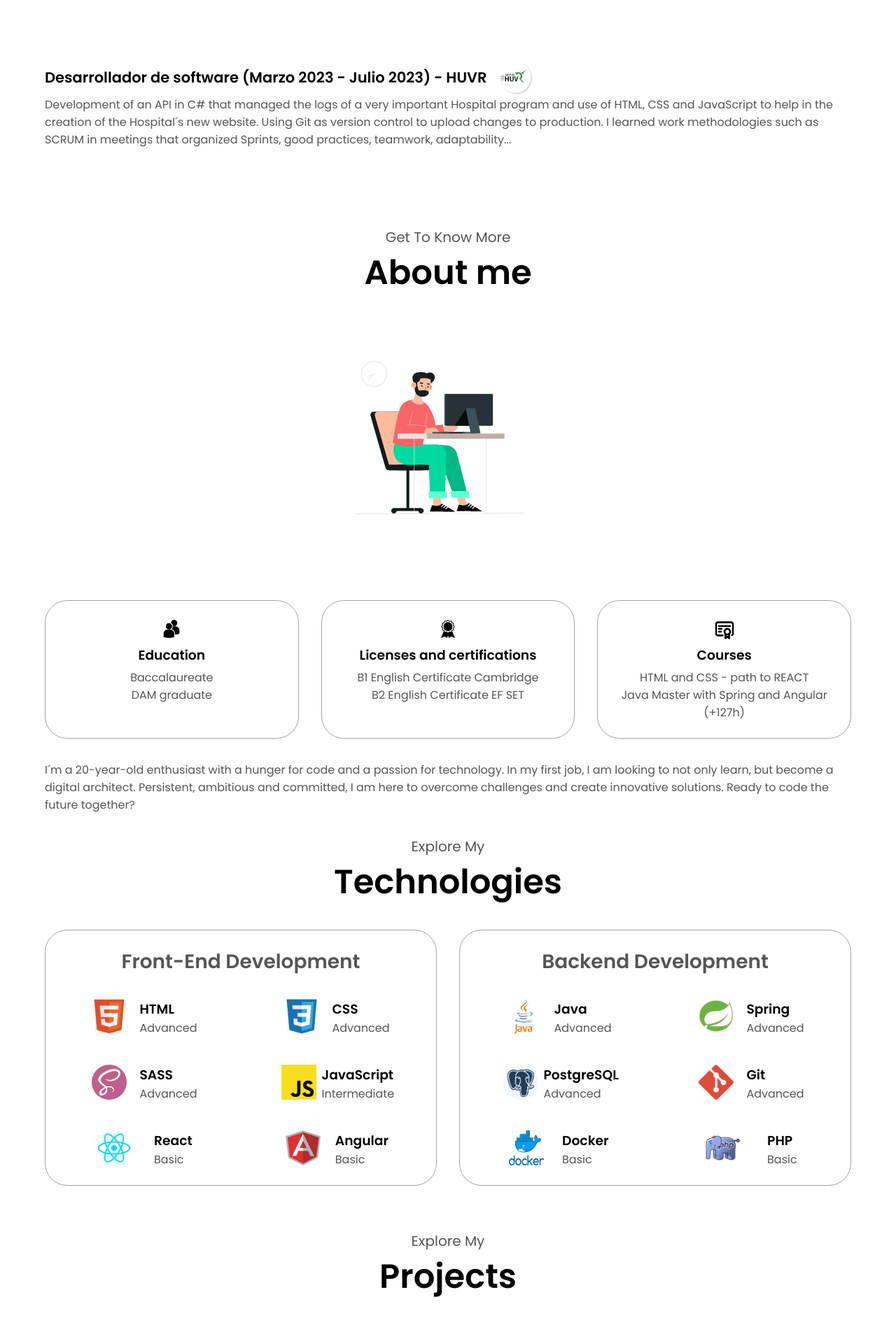
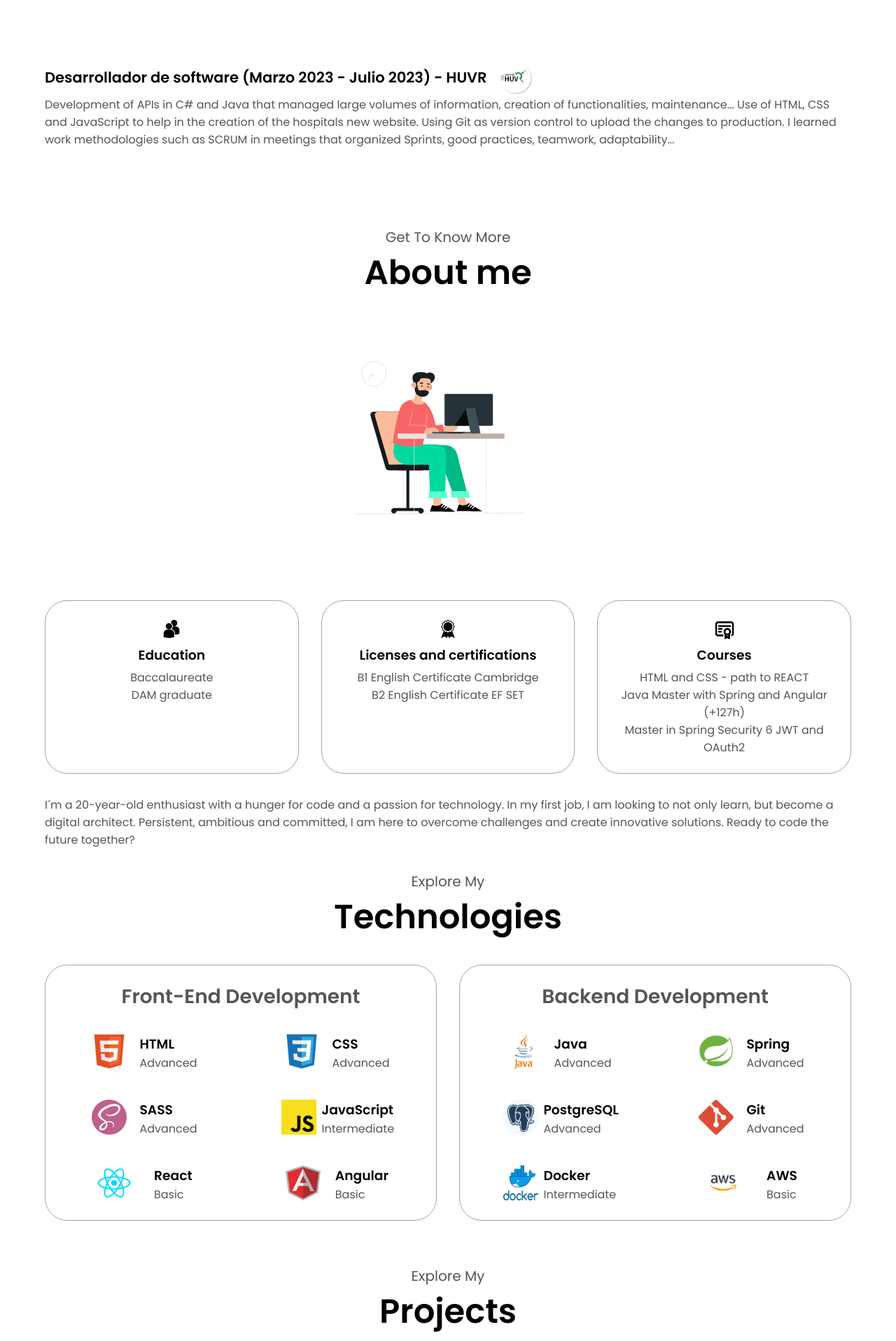
Before and after one commit to Alvarosanchezz3/Portfolio, a React (Create React App) app: page / in a window 1280 px wide. Shown: the part 1073-2990 px from the top of the page at 70% size. Built offline with nearby package versions, Linux system fonts and the light colour scheme.

Commit message:
upgrade description of experience and add new tecnology

```diff
--- a/src/App.js
+++ b/src/App.js
@@ -204,6 +204,7 @@ function App() {
                   </h3>
                   <p>{translations.course1}</p>
                   <p>{translations.course2}</p>
+                  <p>{translations.course3}</p>
                 </div>
               </div>
               <div className="text-container">
@@ -351,17 +352,17 @@ function App() {
                     />
                     <div>
                       <h3>Docker</h3>
-                      <p>{translations.bas}</p>
+                      <p>{translations.int}</p>
                     </div>
                   </article>
                   <article>
                     <img
-                      src="./assets/technologies/php.png"
+                      src="./assets/technologies/aws.png"
                       alt="technologies icon"
                       className="icon"
                     />
                     <div>
-                      <h3>PHP</h3>
+                      <h3>AWS</h3>
                       <p>{translations.bas}</p>
                     </div>
                   </article>
--- a/src/translations/EN.js
+++ b/src/translations/EN.js
@@ -16,7 +16,10 @@ const translationsEN = {
     // Experience
 
     'SeeMy': 'See my',
-    'exp-desc': 'Development of an API in C# that managed the logs of a very important Hospital program and use of HTML, CSS and JavaScript to help in the creation of the Hospital´s new website. Using Git as version control to upload changes to production. I learned work methodologies such as SCRUM in meetings that organized Sprints, good practices, teamwork, adaptability...',
+    'exp-desc': 'Development of APIs in C# and Java that managed large volumes of information, creation of functionalities, maintenance... ' +
+    'Use of HTML, CSS and JavaScript to help in the creation of the hospitals new website. Using Git as version control ' +
+    'to upload the changes to production. I learned work methodologies such as SCRUM in meetings that organized Sprints, good ' +
+    'practices, teamwork, adaptability...',
 
     // About me
 
@@ -33,6 +36,7 @@ const translationsEN = {
     'courses': 'Courses',
     'course1': 'HTML and CSS - path to REACT',
     'course2': 'Java Master with Spring and Angular (+127h)',
+    'course3': 'Master in Spring Security 6 JWT and OAuth2',
 
     'cover-letter': 'I´m a 20-year-old enthusiast with a hunger for code and a passion for technology. In my first job, I am looking to not only learn, but become a digital architect. Persistent, ambitious and committed, I am here to overcome challenges and create innovative solutions. Ready to code the future together?',
 
--- a/src/translations/ES.js
+++ b/src/translations/ES.js
@@ -16,7 +16,10 @@ const translationsES = {
    // Experience
 
    'SeeMy': 'Vea mi',
-   'exp-desc': 'Desarrollo de una API en C# que manejaba los logs de un programa de gran importancia del Hospital y uso de HTML, CSS y JavaScript para ayuda en la creación de la nueva página web del Hospital. Uso de Git como control de versiones para subir los cambios a producción. Aprendí metodologías de trabajo como SCRUM en reuniones que organizaban los Sprints, buenas prácticas, trabajo en equipo, adaptabilidad...',
+   'exp-desc': 'Desarrollo de APIs en C# y Java que gestionaban grandes volúmenes de información, creación de funcionalidades, mantenimiento... ' +
+               'Uso de HTML, CSS y JavaScript para ayuda en la creación de la nueva página web del hospital. Uso de Git como control de versiones ' +
+               'para subir los cambios a producción. Aprendí metodologías de trabajo como SCRUM en reuniones que organizaban los Sprints, buenas ' +
+               'prácticas, trabajo en equipo, adaptabilidad...',
 
 
     // Sobre mí
@@ -34,6 +37,7 @@ const translationsES = {
     'courses': 'Cursos',
     'course1': 'HTML and CSS - camino a REACT',
     'course2': 'Master Java con Spring y Angular (+127h)',
+    'course3': 'Master en Spring Security 6 JWT y OAuth2',
 
     'cover-letter': 'Soy un entusiasta de 20 años con hambre de código y pasión por la tecnología. En mi primer trabajo, busco no solo aprender, sino convertirme en un arquitecto digital. Persistente, ambicioso y comprometido, estoy aquí para superar desafíos y crear soluciones innovadoras. ¿Listos para codificar el futuro juntos?',
 
```
Also changed, not shown: public/assets/technologies/aws.png (added).
